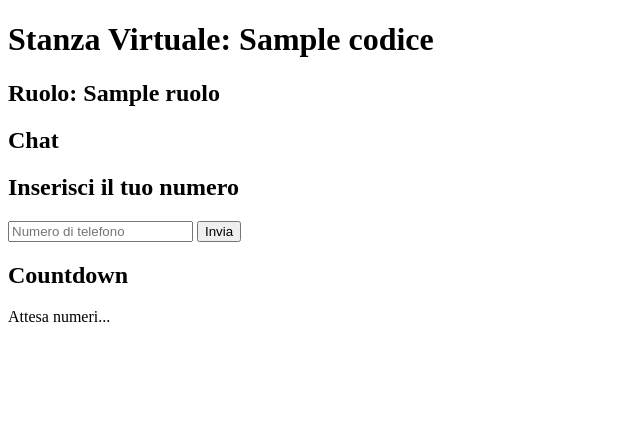
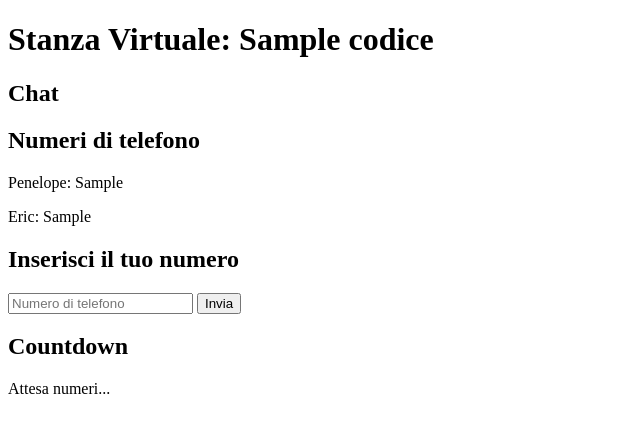
Before and after one commit to AndCatr/Stanza-Virtuale, a Flask app: template templates/stanza.html in a window 1280 px wide. Shown: the top 433 px of the page, without its empty margins (0-640 px from the left). Run offline with Flask 3, Linux system fonts and the light colour scheme; the template is opened without the code that fills it: most values are stand-ins (such as "Sample title", 1, 10 or a date in 2020).

Commit message:
Update stanza.html

```diff
--- a/templates/stanza.html
+++ b/templates/stanza.html
@@ -52,10 +52,13 @@
 </head>
 <body>
     <h1>Stanza Virtuale: {{ codice }}</h1>
-    <h2>Ruolo: {{ ruolo }}</h2>
 
     <h2>Chat</h2>
     <ul id="chat"></ul>
+
+    <h2>Numeri di telefono</h2>
+    <p>Penelope: <span id="numero_penelope">{{ numero_penelope }}</span></p>
+    <p>Eric: <span id="numero_eric">{{ numero_eric }}</span></p>
 
     <h2>Inserisci il tuo numero</h2>
     <input type="text" id="numero" placeholder="Numero di telefono">
```
